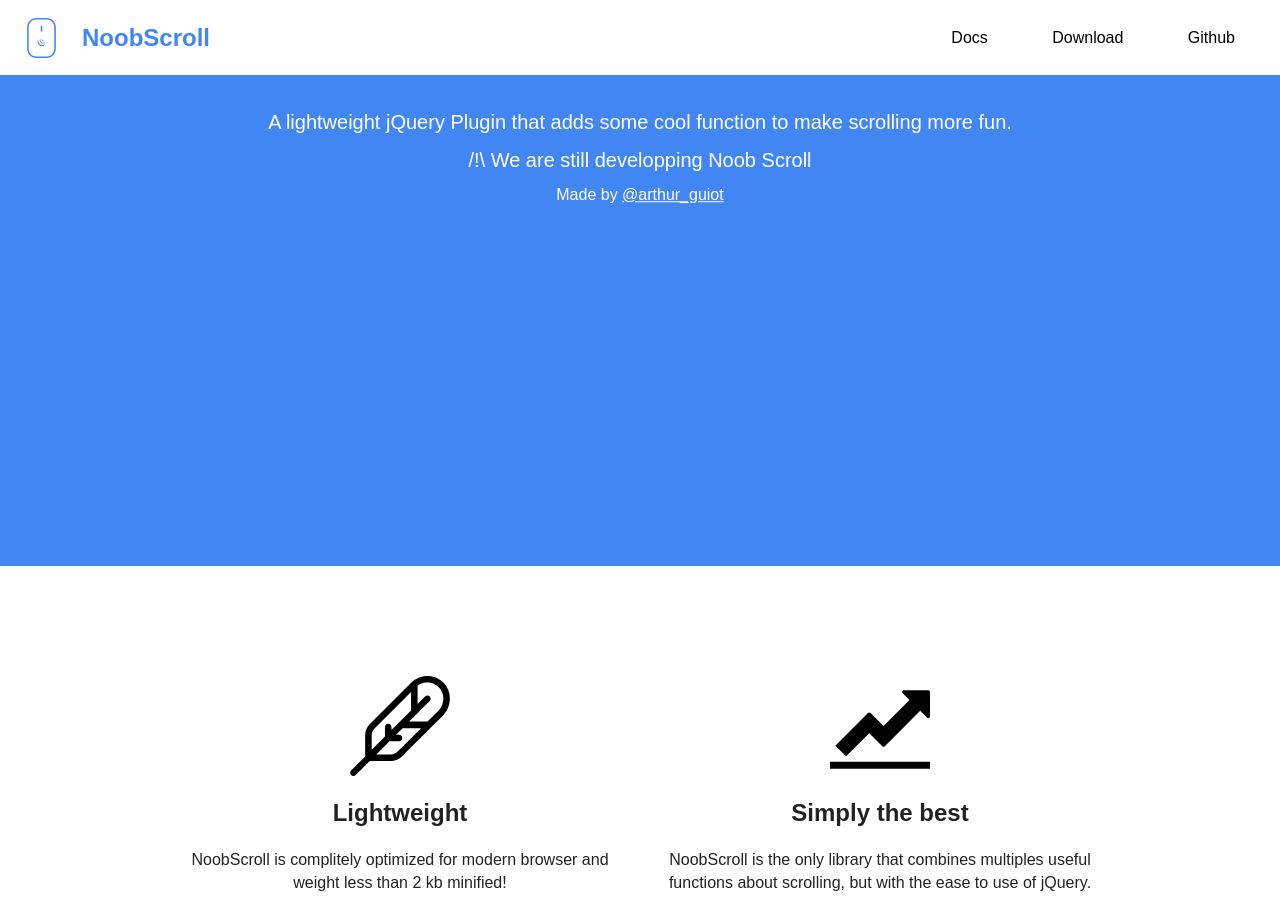
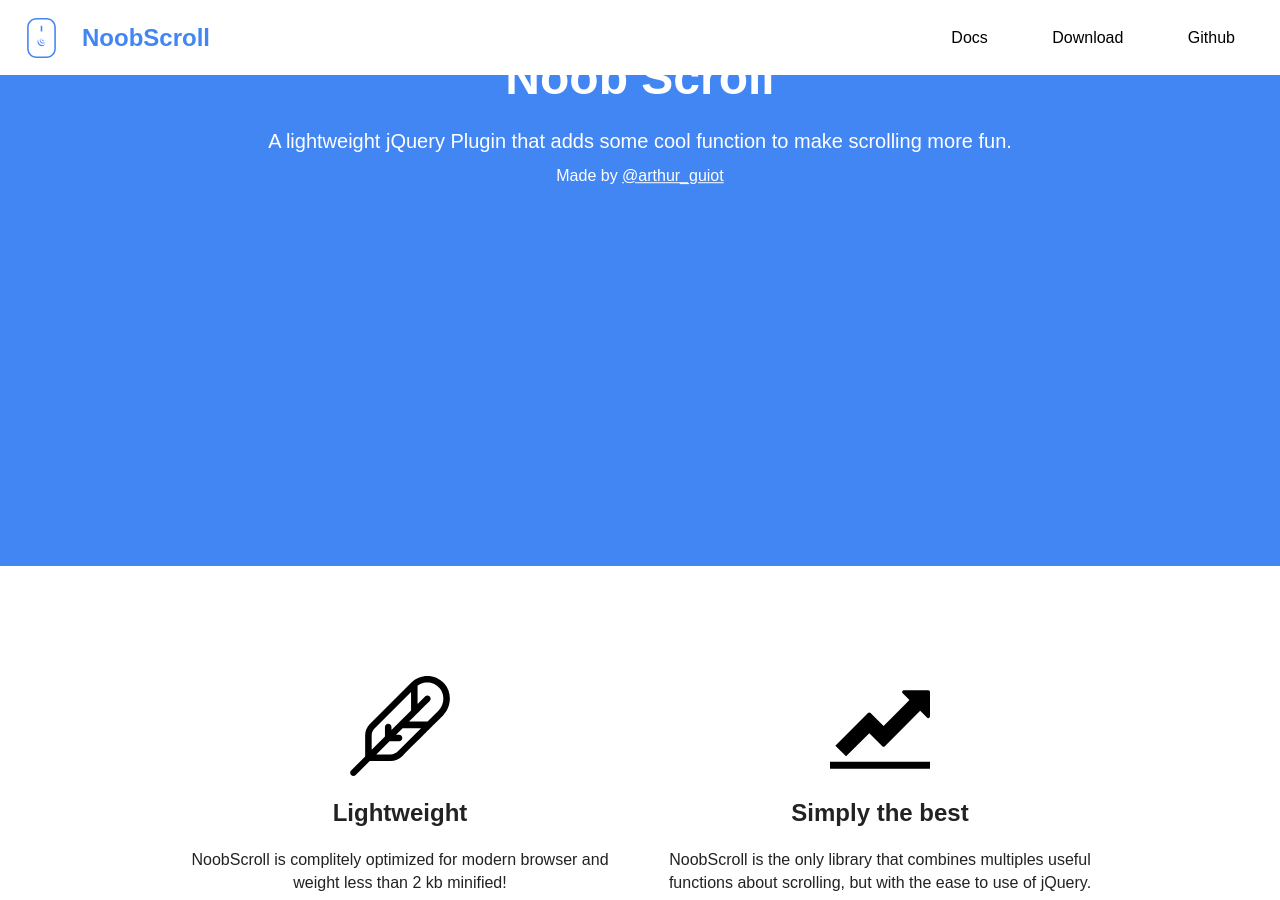
Before and after one commit to arguiot/NoobScroll, a Jekyll site: the page built from docs/index.html, in a window 1280 px wide and 900 px high, scrolled down 334 px. Built offline with Jekyll 4.4.1, drawn with Linux system fonts in a browser that asks for light colours; nearby versions of some CDN libraries.

Commit message:
Removing the line "We are still [...]"

```diff
--- a/docs/index.html
+++ b/docs/index.html
@@ -17,7 +17,7 @@ description: A lightweight jQuery Plugin that add some cool function to make scr
     <h1 class="title">Noob Scroll</h1>
 
     <p>A lightweight jQuery Plugin that adds some cool function to make scrolling more fun.</p>
-    <p>/!\ We are still developping Noob Scroll</p>
+    <!-- <p>/!\ We are still developping Noob Scroll</p> -->
     <p class="small">Made by <a href="https://twitter.com/arthur_guiot">@arthur_guiot</a></p>
 
   </div>
```
